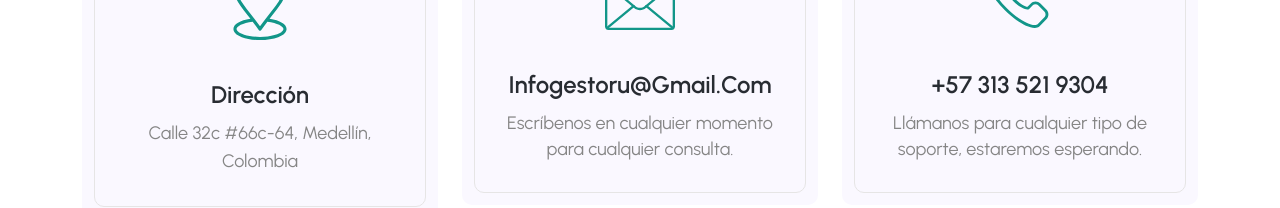
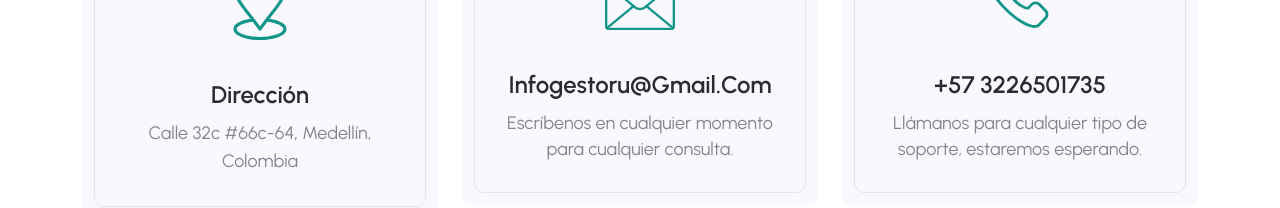
Before and after one commit to eddysantiagoo/landing-gestoru, a Next.js app: page /contact in a window 1280 px wide. Shown: the part 223-431 px from the top of the page. Built offline with nearby package versions, Linux system fonts and the light colour scheme.

Commit message:
Update WhatsApp contact number in ContactInfo and Footer components

```diff
--- a/src/app/Components/ContactInfo/ContactInfo.jsx
+++ b/src/app/Components/ContactInfo/ContactInfo.jsx
@@ -110,7 +110,7 @@ const ContactInfo = () => {
                     <h3 className="title">
                       <a href="https://api.whatsapp.com/send?phone=+573226501735&text=Hola,%20quiero%20m%C3%A1s%20informaci%C3%B3n%20de%20*Gestoru*">
                         {" "}
-                        +57 313 521 9304{" "}
+                        +57 3226501735{" "}
                       </a>
                     </h3>
 
--- a/src/app/Components/Footer/Footer.jsx
+++ b/src/app/Components/Footer/Footer.jsx
@@ -162,7 +162,7 @@ const Footer = () => {
                         href="https://api.whatsapp.com/send?phone=+573226501735&text=Hola,%20quiero%20m%C3%A1s%20informaci%C3%B3n%20de%20*Gestoru*"
                         target="_blank"
                       >
-                        +57 313 521 9304
+                        +57 3226501735
                       </a>{" "}
                     </div>
                   </div>
```
